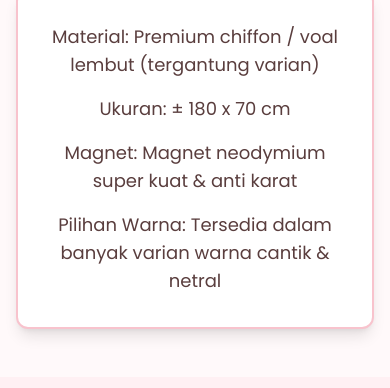
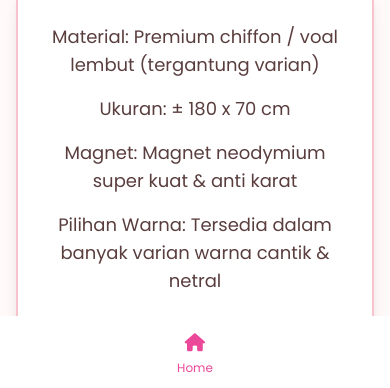
Before and after one commit to HellaStore/MAGNETIC-BLUSH-HIJAB, a plain HTML site: page index.html in a window 390 px wide. Shown: the part 456-844 px from the top of the page. Drawn offline with nearby package versions, Linux system fonts and the light colour scheme; a script that the page names is missing.

Commit message:
Update index.html

```diff
--- a/index.html
+++ b/index.html
@@ -549,5 +549,14 @@
             }
         }, 1000);
     </script>
+    <!-- Bottom Navigation -->
+<div class="fixed bottom-0 left-0 right-0 bg-white shadow-lg md:hidden">
+<div class="flex justify-around items-center py-3">
+<a href="https://hellashop.web.id/" class="flex flex-col items-center text-pink-500">
+<i class="fas fa-home text-lg"></i>
+<span class="text-xs mt-1">Home</span>
+</a>
+</div>
+</div>
 </body>
 </html>
```
